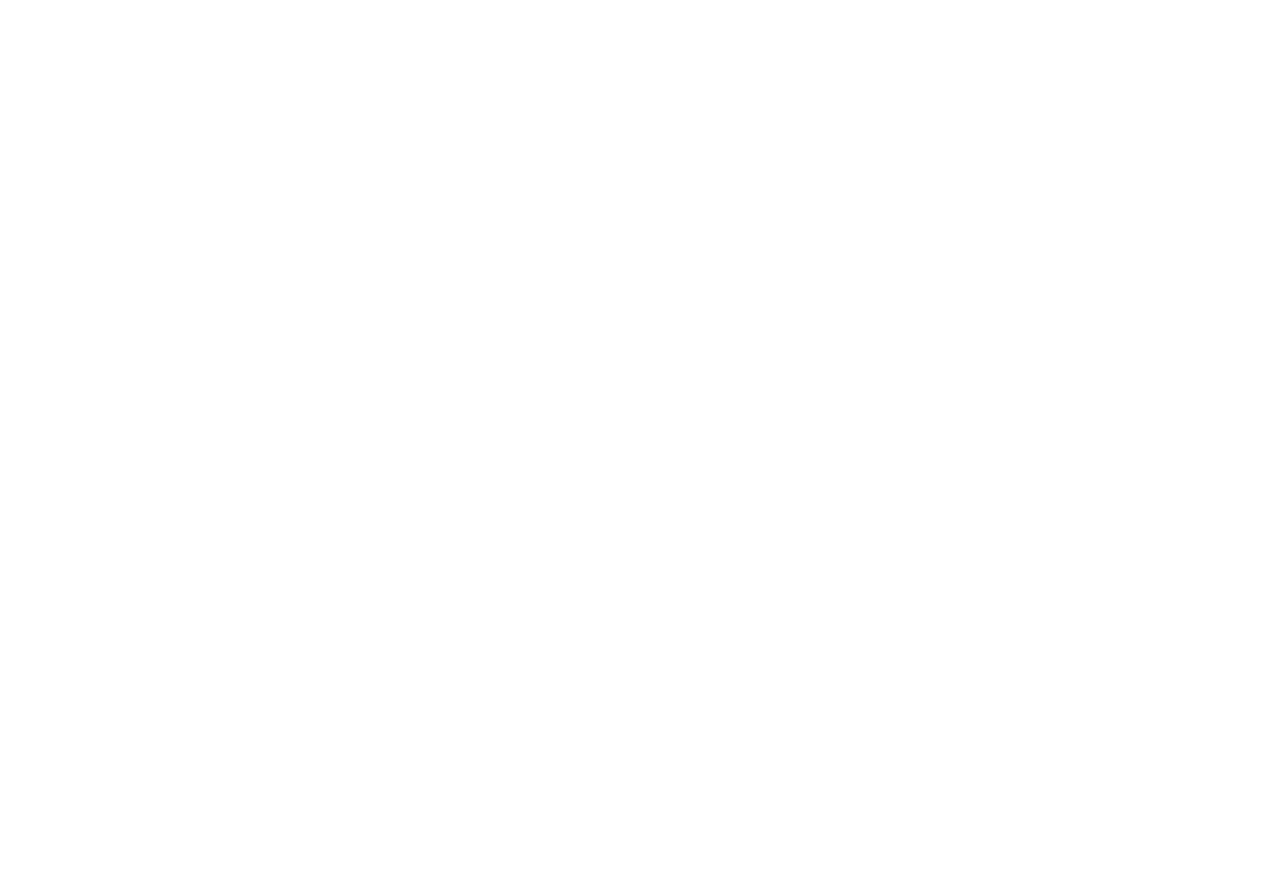
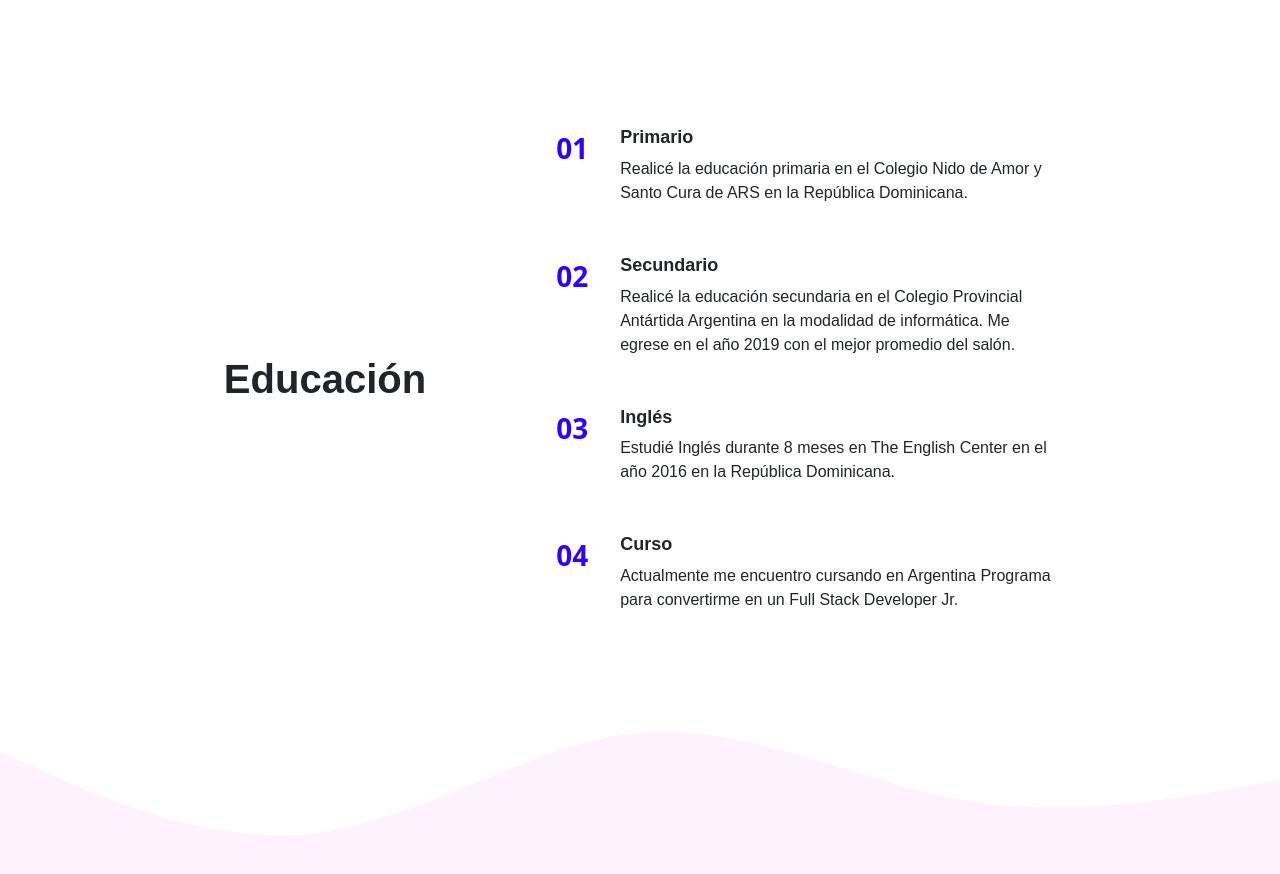
Before and after one commit to MetalRoz/FrontEnd-Angular, an Angular app: page / in a window 1280 px wide. Shown: the part 1900-2774 px from the top of the page. Before the commit the page ends 1639 px from the top, so only its background shows below. Built offline with nearby package versions, Linux system fonts and the light colour scheme.

Commit message:
Agregando componente de educación

```diff
--- a/src/app/app.component.html
+++ b/src/app/app.component.html
@@ -1,6 +1,7 @@
 <app-header-component></app-header-component>
 <app-about-me-component></app-about-me-component>
 <app-experiences-component></app-experiences-component>
+<app-education></app-education>
 
 <!--
 <div class="tecnologias">
--- a/src/app/app.module.ts
+++ b/src/app/app.module.ts
@@ -5,13 +5,15 @@
 import { HeaderComponentComponent } from './header.component/header.component.component';
 import { AboutMeComponentComponent } from './about-me.component/about-me.component.component';
 import { ExperiencesComponentComponent } from './experiences.component/experiences.component.component';
+import { EducationComponent } from './education/education.component';
 
 @NgModule({
   declarations: [
     AppComponent,
     HeaderComponentComponent,
     AboutMeComponentComponent,
-    ExperiencesComponentComponent
+    ExperiencesComponentComponent,
+    EducationComponent
   ],
   imports: [
     BrowserModule
--- /dev/null
+++ b/src/app/education/education.component.css
@@ -0,0 +1,64 @@
+* {
+    box-sizing: border-box;
+  }
+
+  @import url('https://fonts.googleapis.com/css2?family=Montserrat:wght@100;800&display=swap');
+
+.wave_experiencia {
+    transform: rotate(180deg);
+}
+
+.educaciones {
+display: flex;
+justify-content: center;
+margin-top: 80px;
+}
+
+.educaciones span {
+font-size: 28px;
+color: #3101ff;
+font-weight: 800;
+}
+
+.educaciones h3 {
+font-size: 18px;
+}
+
+
+.edu {
+display: flex;
+justify-content: center;
+align-items: center;
+}
+
+
+.edu h1 {
+font-family: 'Montserrat', sans-serif;
+font-weight: 650;
+}
+
+.educacion {
+width: 500px;
+margin-left: 130px;
+}
+
+.edus {
+display: flex;
+justify-content: center;
+align-items: flex-start;
+}
+
+.edus1 {
+margin-left: 2em;
+margin-bottom: 10px;
+}
+
+.edus h3 {
+font-family: 'Montserrat', sans-serif;
+font-weight: 700;
+}
+
+.edus p {
+font-family: 'Montserrat', sans-serif;
+font-weight: 120;
+}
--- /dev/null
+++ b/src/app/education/education.component.html
@@ -0,0 +1,51 @@
+<svg class="wave_experiencia" xmlns="http://www.w3.org/2000/svg" viewBox="0 0 1440 320"><path fill="#fff1fd" fill-opacity="1" d="M0,128L60,154.7C120,181,240,235,360,218.7C480,203,600,117,720,106.7C840,96,960,160,1080,181.3C1200,203,1320,181,1380,170.7L1440,160L1440,320L1380,320C1320,320,1200,320,1080,320C960,320,840,320,720,320C600,320,480,320,360,320C240,320,120,320,60,320L0,320Z"></path></svg>
+
+<div class="educaciones">
+
+    <div class="edu">
+        <h1>Educación</h1>
+    </div>
+
+<div class="educacion">
+    <div class="edus">
+    <span>01</span>
+    <div class="edus1">
+        <h3>Primario</h3>
+        <p>Realicé la educación primaria en el Colegio Nido de Amor y Santo Cura de ARS
+            en la República Dominicana.
+        </p>
+    </div>
+</div>
+<br>
+<div class="edus">
+    <span>02</span>
+    <div class="edus1">
+        <h3>Secundario</h3>
+        <p>Realicé la educación secundaria en el Colegio Provincial Antártida Argentina
+            en la modalidad de informática. Me egrese en el año 2019 con el mejor promedio del salón.
+        </p>
+    </div>
+</div>
+<br>
+<div class="edus">
+    <span>03</span>
+    <div class="edus1">
+        <h3>Inglés</h3>
+        <p>Estudié Inglés durante 8 meses en The English Center en el año 2016
+            en la República Dominicana.
+        </p>
+    </div>
+</div>
+<br>
+<div class="edus">
+    <span>04</span>
+    <div class="edus1">
+        <h3>Curso</h3>
+        <p>Actualmente me encuentro cursando en Argentina Programa para convertirme
+            en un Full Stack Developer Jr.
+        </p>
+    </div>
+</div>
+</div>
+</div>
+<svg xmlns="http://www.w3.org/2000/svg" viewBox="0 0 1440 320"><path fill="#fff1fd" fill-opacity="1" d="M0,128L60,154.7C120,181,240,235,360,218.7C480,203,600,117,720,106.7C840,96,960,160,1080,181.3C1200,203,1320,181,1380,170.7L1440,160L1440,320L1380,320C1320,320,1200,320,1080,320C960,320,840,320,720,320C600,320,480,320,360,320C240,320,120,320,60,320L0,320Z"></path></svg>
--- /dev/null
+++ b/src/app/education/education.component.ts
@@ -0,0 +1,15 @@
+import { Component, OnInit } from '@angular/core';
+
+@Component({
+  selector: 'app-education',
+  templateUrl: './education.component.html',
+  styleUrls: ['./education.component.css']
+})
+export class EducationComponent implements OnInit {
+
+  constructor() { }
+
+  ngOnInit(): void {
+  }
+
+}
--- a/src/app/experiences.component/experiences.component.component.css
+++ b/src/app/experiences.component/experiences.component.component.css
@@ -47,6 +47,16 @@
     margin-bottom: 10px;
   }
 
+.pas1 h3 {
+font-family: 'Montserrat', sans-serif;
+font-weight: 700;
+}
+
+.pas1 p {
+font-family: 'Montserrat', sans-serif;
+font-weight: 120;
+}
+
   .wave_experiencia {
     transform: rotate(180deg);
   }
--- a/src/app/experiences.component/experiences.component.component.html
+++ b/src/app/experiences.component/experiences.component.component.html
@@ -15,6 +15,7 @@
     </p>
     </div>
   </div>
+  <br>
   <div class="pasantia">
     <span>02</span>
     <div class="pas1">
```
Also changed, not shown: 1 other file (tests, documents, lock files or other folders).
